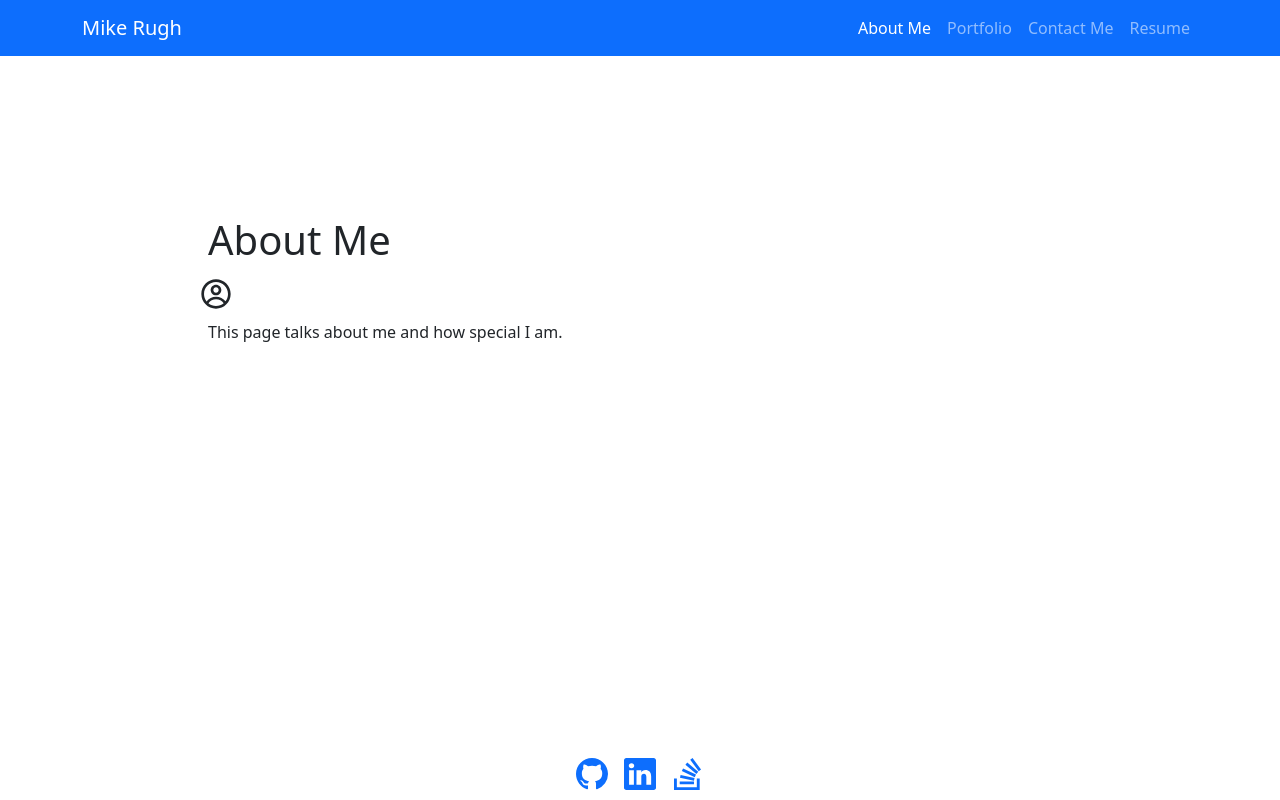
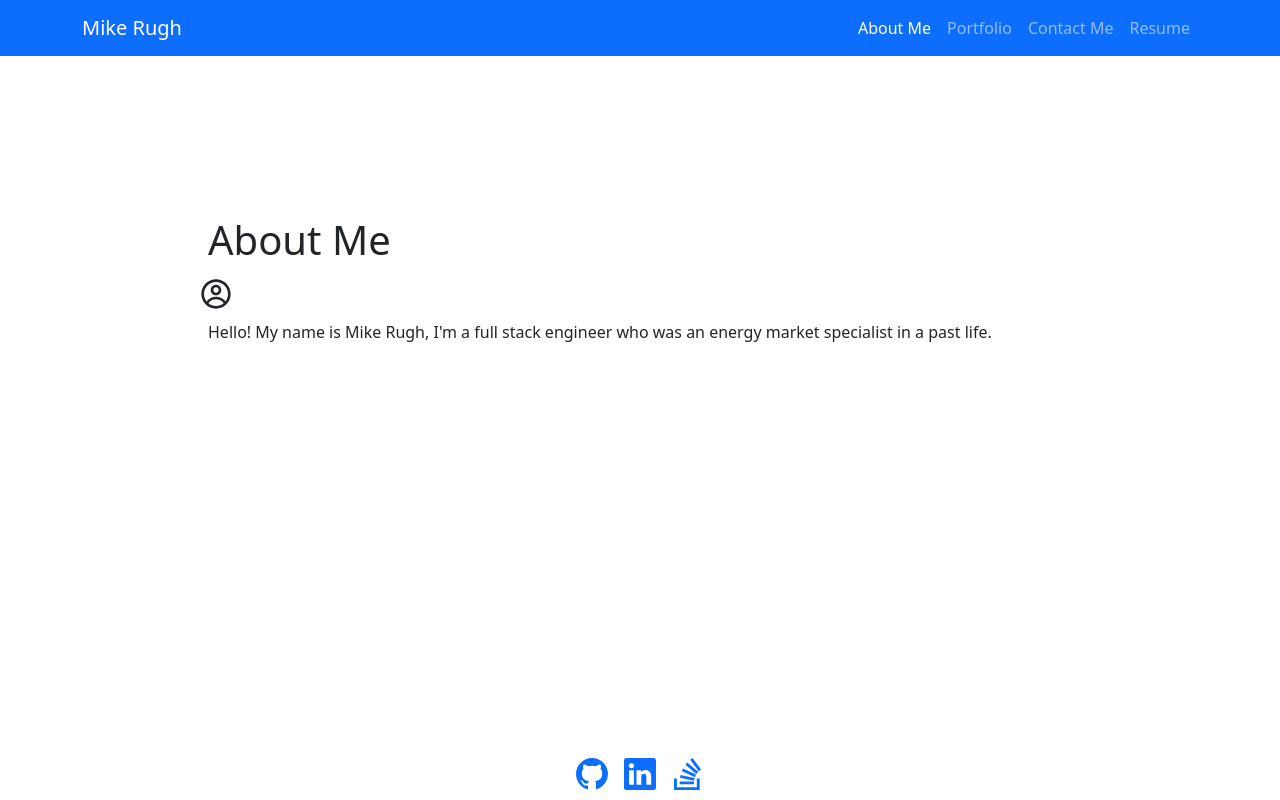
Before and after one commit to DA-Mike/reactafolio, a React (Create React App) app: page / in a window 1280 px wide. Built offline with nearby package versions, Linux system fonts and the light colour scheme.

Commit message:
adds blurb

```diff
--- a/src/components/pages/About.js
+++ b/src/components/pages/About.js
@@ -8,7 +8,7 @@ function About() {
             <div className='page-container'>
                 <h1 className='about'>About Me</h1>
                 <div className='aboutIcon'><CgProfile /></div>
-                <div className='aboutText'>This page talks about me and how special I am.</div>
+                <div className='aboutText'>Hello! My name is Mike Rugh, I'm a full stack engineer who was an energy market specialist in a past life.</div>
             </div>
         </div>
     );
```
